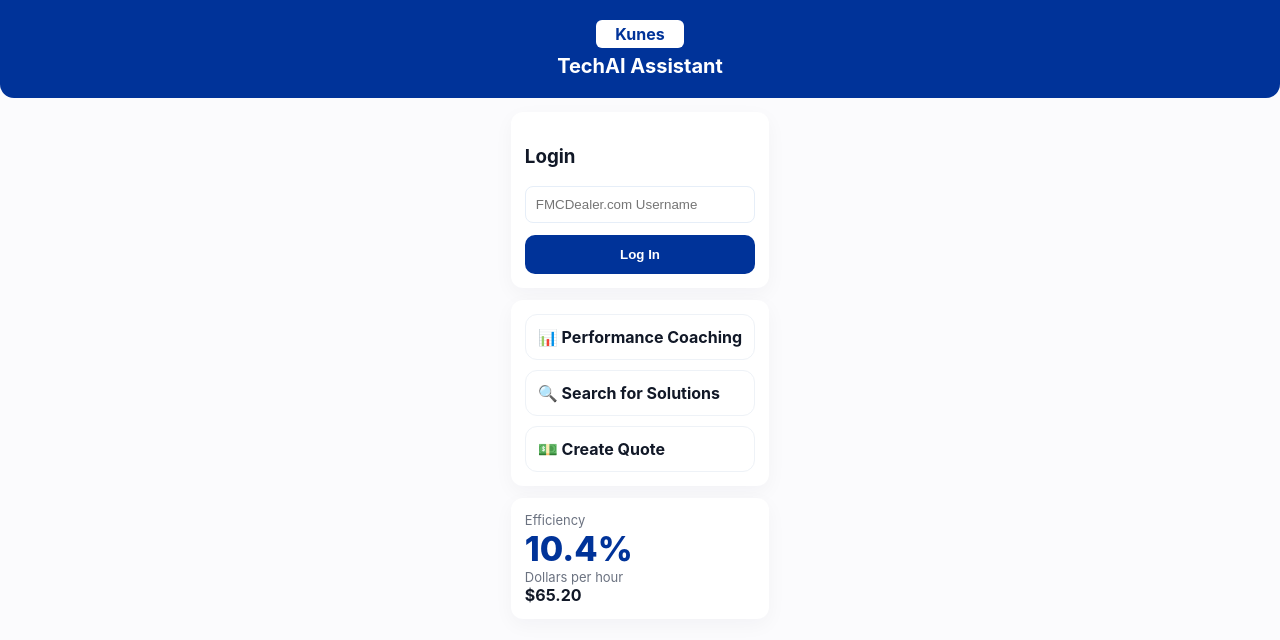
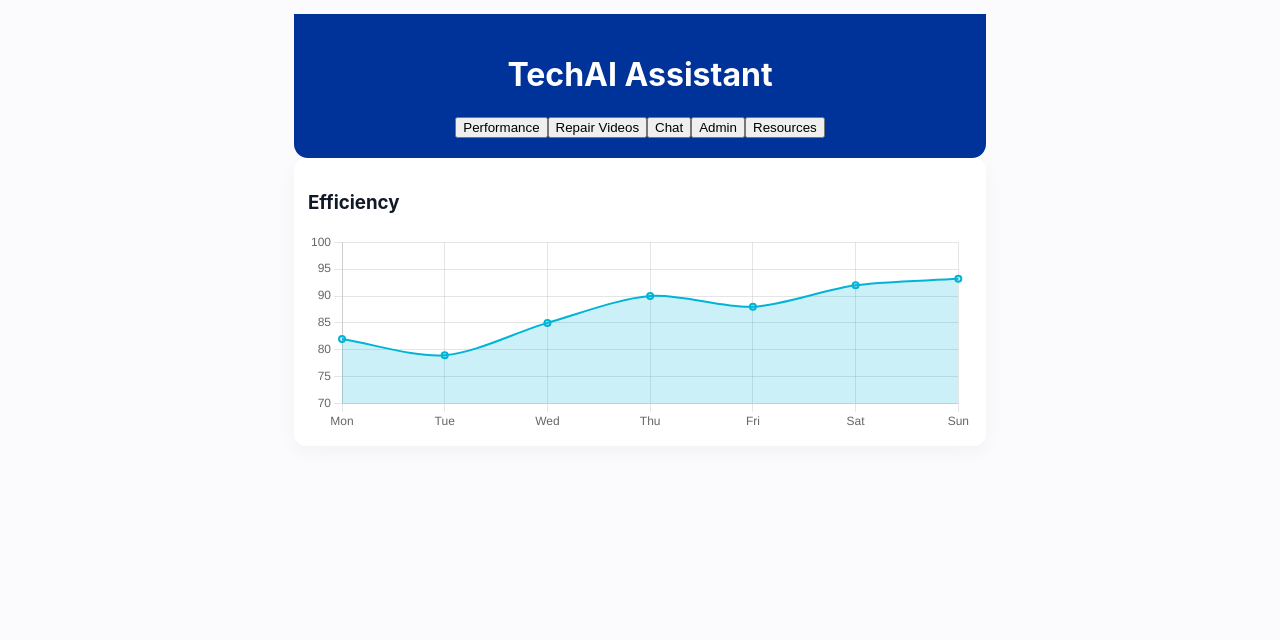
Before and after one commit to McGyver001/TechAI_Assistant_2, a React (Vite) app: page / in a window 1280 px wide. Shown: the top 640 px of the page. Built offline with nearby package versions, Linux system fonts and the light colour scheme.

Commit message:
Update App.jsx

```diff
--- a/src/App.jsx
+++ b/src/App.jsx
@@ -1,93 +1,142 @@
-import React, { useState } from 'react';
-import Chat from './components/Chat';
-import Admin from './components/Admin';
-import EfficiencySpark from './components/EfficiencySpark';
+import React, { useState, useEffect } from "react";
+import Chat from "./components/Chat";
+import Admin from "./components/Admin";
+import { Line } from "react-chartjs-2";
+import "chart.js/auto";
 
-export default function App(){
-  const [loggedIn, setLoggedIn] = useState(false);
-  const [active, setActive] = useState('performance');
-  const perf = {eff: 10.4, dollars: 65.20};
+// === Efficiency Widget (Live Updating Graph) ===
+function EfficiencyWidget() {
+  const [efficiencyData, setEfficiencyData] = useState([80, 82, 79, 85, 90, 88, 92]);
+  const [labels, setLabels] = useState(["Mon", "Tue", "Wed", "Thu", "Fri", "Sat", "Sun"]);
 
-  if(!loggedIn){
-    return (
-      <div className="app-shell">
-        <header className="header">
-          <div className="logo">Kunes</div>
-          <div className="title">TechAI Assistant</div>
-        </header>
-        <div className="container">
-          <div className="card">
-            <h3>Login</h3>
-            <input className="input" placeholder="FMCDealer.com Username" />
-            <div style={{height:12}} />
-            <button className="btn" onClick={()=>setLoggedIn(true)}>Log In</button>
-          </div>
+  useEffect(() => {
+    const interval = setInterval(() => {
+      setEfficiencyData((prev) => {
+        const nextValue = prev[prev.length - 1] + (Math.random() * 4 - 2);
+        const newData = [...prev.slice(1), Math.max(70, Math.min(100, nextValue))];
+        return newData;
+      });
+    }, 3000);
+    return () => clearInterval(interval);
+  }, []);
 
-          <div className="card">
-            <div style={{display:'flex',flexDirection:'column',gap:10}}>
-              <div className="big-button">📊 Performance Coaching</div>
-              <div className="big-button">🔍 Search for Solutions</div>
-              <div className="big-button">💵 Create Quote</div>
-            </div>
-          </div>
+  const data = {
+    labels,
+    datasets: [
+      {
+        label: "Efficiency %",
+        data: efficiencyData,
+        borderColor: "#00b4d8",
+        backgroundColor: "rgba(0,180,216,0.2)",
+        borderWidth: 2,
+        fill: true,
+        tension: 0.3,
+      },
+    ],
+  };
 
-          <div className="card">
-            <div className="small">Efficiency</div>
-            <div style={{display:'flex',justifyContent:'space-between',alignItems:'center'}}>
-              <div>
-                <div className="eff-large">{perf.eff}%</div>
-                <div className="small">Dollars per hour</div>
-                <div style={{fontWeight:700}}>${perf.dollars.toFixed(2)}</div>
-              </div>
-              <div><EfficiencySpark /></div>
-            </div>
-          </div>
-
-        </div>
-      </div>
-    )
-  }
+  const options = {
+    scales: {
+      y: { min: 70, max: 100, ticks: { stepSize: 5 } },
+    },
+    plugins: { legend: { display: false } },
+    responsive: true,
+    maintainAspectRatio: false,
+  };
 
   return (
-    <div className="app-shell">
+    <div className="card">
+      <h3>Efficiency</h3>
+      <div style={{ height: "200px" }}>
+        <Line data={data} options={options} />
+      </div>
+    </div>
+  );
+}
+
+// === Resources Section ===
+function Resources() {
+  const [resources, setResources] = useState([
+    { name: "Ford Service Info", url: "https://www.motorcraftservice.com/" },
+    { name: "ALLDATA Repair", url: "https://www.alldata.com/" },
+    { name: "Identifix", url: "https://www.identifix.com/" },
+    { name: "YouTube Auto Repair", url: "https://www.youtube.com/results?search_query=auto+repair" },
+  ]);
+
+  const addResource = () => {
+    const name = prompt("Enter resource name:");
+    const url = prompt("Enter resource URL (include https://):");
+    if (name && url) setResources([...resources, { name, url }]);
+  };
+
+  return (
+    <div className="card">
+      <h3>Resources</h3>
+      <ul style={{ listStyle: "none", padding: 0 }}>
+        {resources.map((r, i) => (
+          <li key={i} style={{ marginBottom: "6px" }}>
+            <a
+              href={r.url}
+              target="_blank"
+              rel="noopener noreferrer"
+              style={{
+                color: "#00b4d8",
+                textDecoration: "none",
+              }}
+              onMouseOver={(e) => (e.target.style.textDecoration = "underline")}
+              onMouseOut={(e) => (e.target.style.textDecoration = "none")}
+            >
+              {r.name}
+            </a>
+          </li>
+        ))}
+      </ul>
+      <button className="btn" onClick={addResource} style={{ marginTop: "8px" }}>
+        + Add Resource
+      </button>
+    </div>
+  );
+}
+
+// === Main App ===
+export default function App() {
+  const [active, setActive] = useState("performance");
+
+  return (
+    <div className="container">
       <header className="header">
-        <div className="logo">Kunes</div>
-        <div className="title">TechAI Assistant</div>
+        <h1>TechAI Assistant</h1>
+        <nav className="tabs">
+          <button className={active === "performance" ? "active" : ""} onClick={() => setActive("performance")}>
+            Performance
+          </button>
+          <button className={active === "repair" ? "active" : ""} onClick={() => setActive("repair")}>
+            Repair Videos
+          </button>
+          <button className={active === "chat" ? "active" : ""} onClick={() => setActive("chat")}>
+            Chat
+          </button>
+          <button className={active === "admin" ? "active" : ""} onClick={() => setActive("admin")}>
+            Admin
+          </button>
+          <button className={active === "resources" ? "active" : ""} onClick={() => setActive("resources")}>
+            Resources
+          </button>
+        </nav>
       </header>
-      <div className="container">
-        <div style={{display:'flex',gap:8,marginBottom:12}}>
-          <div className="big-button" onClick={()=>setActive('performance')}>Performance</div>
-          <div className="big-button" onClick={()=>setActive('diagnostics')}>Diagnostics</div>
-          <div className="big-button" onClick={()=>setActive('resources')}>Resources</div>
-          <div className="big-button" onClick={()=>setActive('multipoint')}>Multipoint</div>
-        </div>
 
-        {active==='performance' && (
-          <div>
-            <div className="card">
-              <div className="small">Efficiency</div>
-              <div style={{display:'flex',justifyContent:'space-between',alignItems:'center'}}>
-                <div>
-                  <div className="eff-large">10.4%</div>
-                  <div className="small">Dollars per hour</div>
-                  <div style={{fontWeight:700}}>$65.20</div>
-                </div>
-                <div><EfficiencySpark /></div>
-              </div>
-            </div>
-            <div className="card"><h3>Summary</h3><p className="small">Dollars billed, jobs completed, and targets.</p></div>
+      <main>
+        {active === "performance" && <EfficiencyWidget />}
+        {active === "repair" && (
+          <div className="card">
+            <h3>Repair Videos</h3>
+            <p>Coming soon: curated repair tutorials and guides.</p>
           </div>
         )}
-
-        {active==='diagnostics' && <div className="card"><h3>Search</h3><p className="small">VIN, DTC, and service info.</p></div>}
-        {active==='resources' && <div className="card"><h3>Resource Links</h3><p className="small">Third-party repair videos and training.</p></div>}
-        {active==='multipoint' && <div className="card"><h3>Multipoint Inspection</h3><p className="small">Checklist items.</p></div>}
-
-        <div style={{marginTop:12}}><h4 style={{marginBottom:8}}>Assistant</h4><Chat /></div>
-      </div>
-      <div className="footer">TechAI Assistant</div>
-      <div className="admin-link"><a href="#admin" onClick={(e)=>{e.preventDefault(); const code=prompt('Enter admin quick code'); if(code==='admin-secret') location.hash='admin'; }}>Admin</a></div>
-      {location.hash==='admin' && <div style={{position:'fixed',top:40,left:10,right:10,zIndex:60}}><Admin /></div>}
+        {active === "chat" && <Chat />}
+        {active === "admin" && <Admin />}
+        {active === "resources" && <Resources />}
+      </main>
     </div>
-  )
+  );
 }
```
